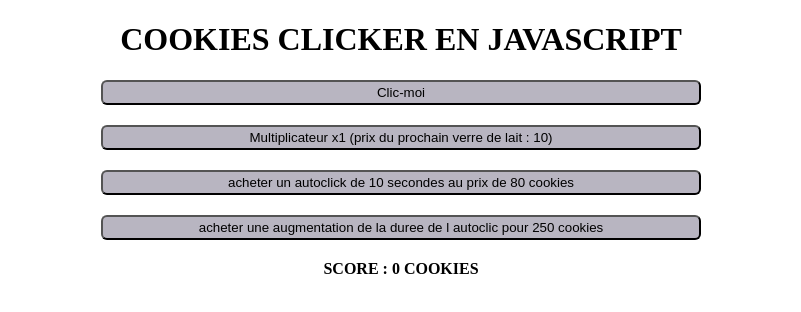
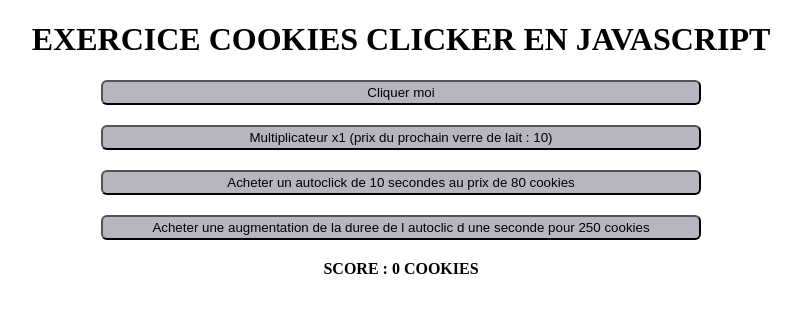
Before and after one commit to helwina/semaine_10, a plain HTML site: page cookie clicker/index.html in a window 1280 px wide. Shown: the whole page, without its empty margins (239-1040 px from the left). Drawn offline with Linux system fonts and the light colour scheme.

Commit message:
add commant to variable and change buuton text on the html

```diff
--- a/cookie clicker/index.html
+++ b/cookie clicker/index.html
@@ -7,11 +7,11 @@
 </head>
 <body>
     <header>
-        <h1>cookies clicker en javascript</h1>
+        <h1>Exercice cookies clicker en javascript</h1>
     </header>
     <main>
         <div class="container">
-            <button id="bouton">Clic-moi</button>
+            <button id="bouton">Cliquer moi</button>
             <button id="multiplicateur"></button>
             <button id="autoclick"></button>
             <button id="amelioclick"></button>
--- a/cookie clicker/javascript/cookies.js
+++ b/cookie clicker/javascript/cookies.js
@@ -1,3 +1,6 @@
+/*-----------------------------------------------------------------------------*\
+                                variables
+\*-----------------------------------------------------------------------------*/
 $amelioclick = document.getElementById("amelioclick");
 $autoclick = document.getElementById("autoclick");
 $bouton = document.getElementById("bouton");
@@ -11,7 +14,7 @@ nbMultiplicateurAmelioAutoclick = 1;
 score = 0;
 
 /*-----------------------------------------------------------------------------*\
-            affichage et calcule du score et du contenue des bouttons
+            affichage et calcule du score et du contenu des bouttons
 \*-----------------------------------------------------------------------------*/
 //affichage du score
 function afficherScore() {
@@ -25,15 +28,15 @@ function afficherNbMultiplicateur() {
 
 //affichage du prix du click auto
 function afficherPrixAutoclick(){
-    $autoclick.innerHTML = "acheter un autoclick de " + amelioration() + " secondes au prix de " + autoclickprix() + " cookies";
+    $autoclick.innerHTML = "Acheter un autoclick de " + amelioration() + " secondes au prix de " + autoclickprix() + " cookies";
 }
 
 //affiche le prix de l augmentation de duree de l autoclick
 function afficherPrixAmelioAutoclick(){
-    $amelioclick.innerHTML = "acheter une augmentation de la duree de l autoclic pour " + prixamelioclick() + " cookies";
+    $amelioclick.innerHTML = "Acheter une augmentation de la duree de l autoclic d une seconde pour " + prixamelioclick() + " cookies";
 }
 
-//mise a jour du score a chaque clic
+//mise a jour du score a chaque clique
 function clic() {
     score = score + nbMultiplicateur;
     afficherScore();
@@ -43,7 +46,7 @@ function clic() {
        calcule du prix des ameliorations et de la duree de l autoclic
 \*----------------------------------------------------------------------*/
 
-//calcule le prix des augmentation
+//calcule le prix des augmentations
 function prix() {
     return 50 * (nbMultiplicateur * nbMultiplicateur * 0.2);
 }
```
